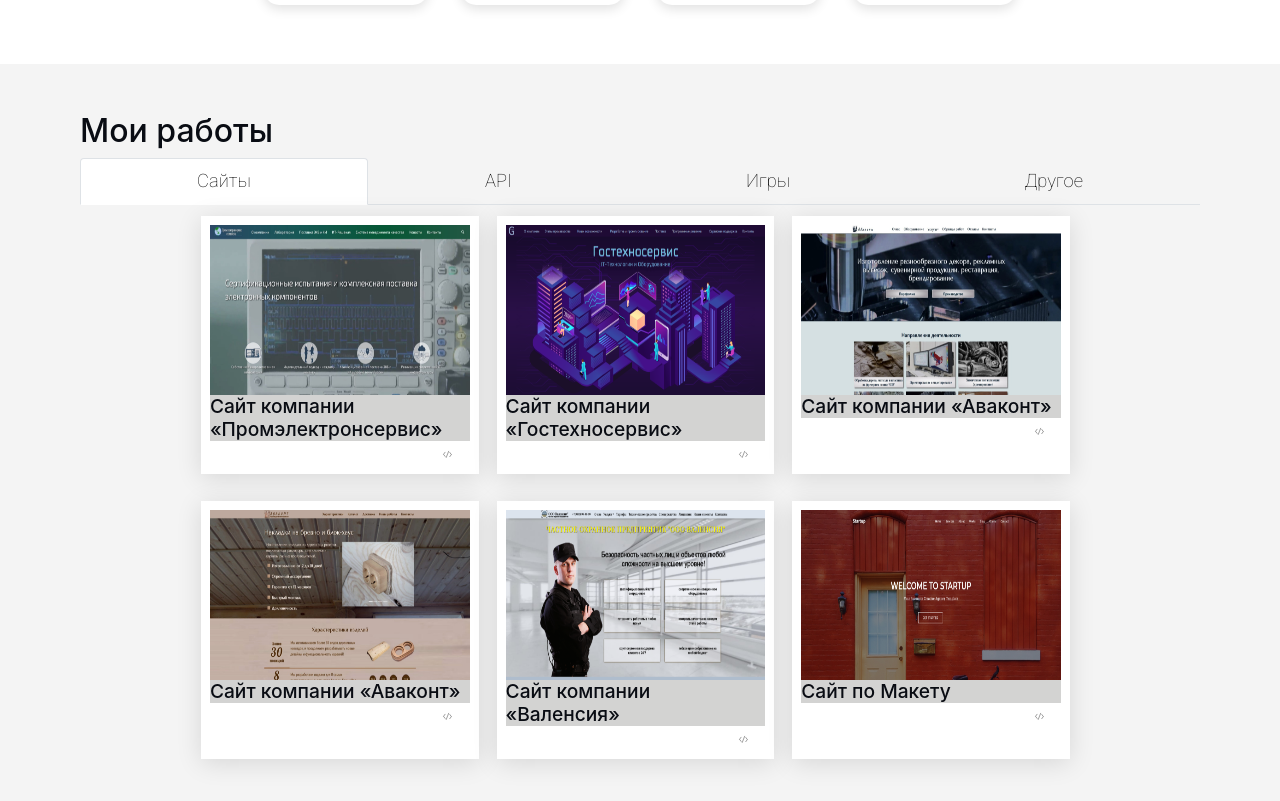
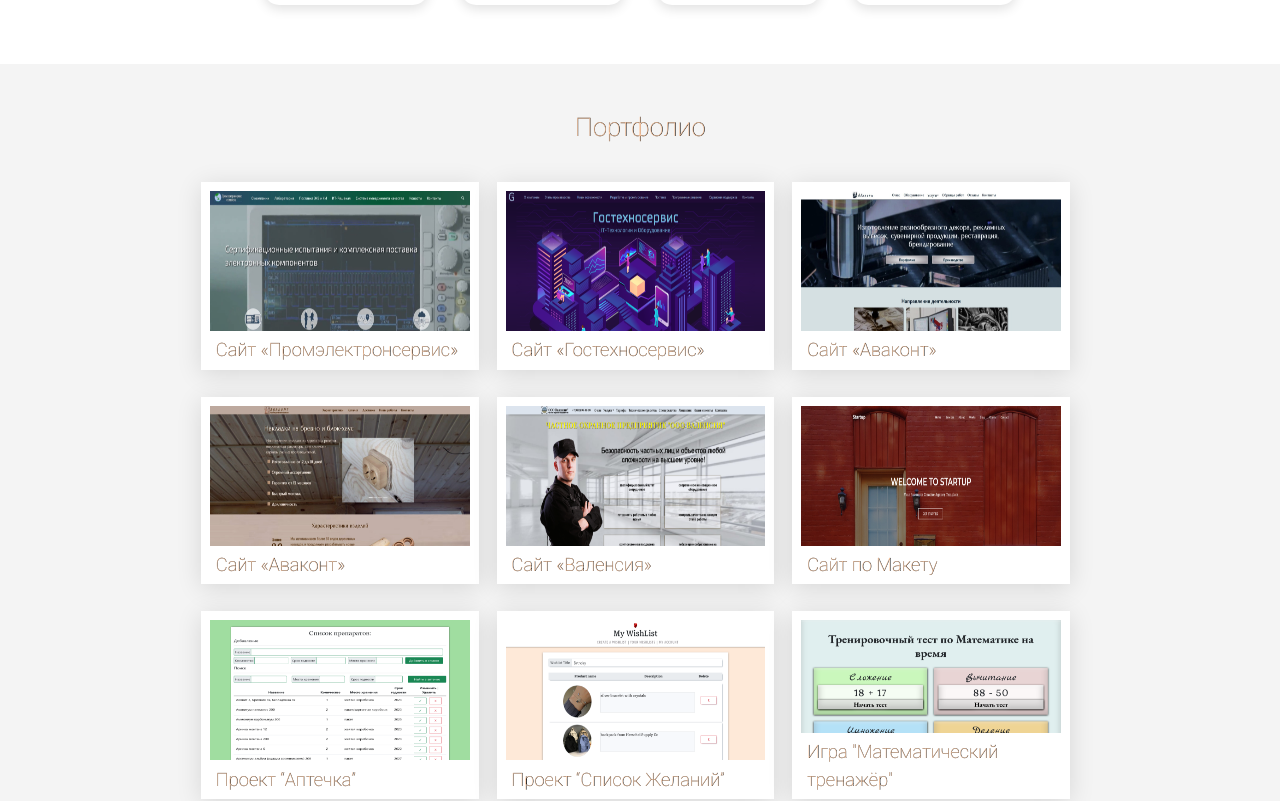
Before and after one commit to AnigalHub/Portfolio, a Nuxt app: page / in a window 1280 px wide. Shown: the part 1025-1826 px from the top of the page. Built offline with nearby package versions, Linux system fonts and the light colour scheme; a web font is replaced by a local one.

Commit message:
изменена верстка по портфолио - не через tabs

```diff
--- a/components/works.vue
+++ b/components/works.vue
@@ -1,25 +1,22 @@
 <template>
   <div id="Works">
     <b-container>
-      <h2>Мои работы</h2>
-      <b-tabs fill>
-        <b-tab v-for="(works,index) in AllWorks" :key="index" :title="works.name" >
+      <h1>Портфолио</h1>
+<!--      <b-tabs fill>-->
+<!--        <div v-for="(works,index) in Works" :key="index" :title="works.name" >-->
             <div class="flex-container">
-              <div v-for="(work,index) in works.Works" :key="index">
+              <div v-for="(work,index) in Works" :key="index">
                 <img :src="work.src" :alt="work.alt" @click="showModal(work)"/>
-                <h4>{{work.name_company}}</h4>
-                <b-row>
-                  <b-col>
-                    <p class="text_works"><b>Технологии:</b><br>{{work.tecnology}}</p>
-                  </b-col>
-                  <b-col cols="2">
-                    <a :href="work.url" target="_blank"> <component :is="svg"></component></a>
-                  </b-col>
-                </b-row>
+                <div class="work">
+                  <div class="name_works">
+                    <p class="name">{{work.name_company}}</p>
+                    <p class="text_works">{{work.tecnology}}</p>
+                  </div>
+                </div>
               </div>
             </div>
-          </b-tab>
-      </b-tabs>
+<!--          </div>-->
+<!--      </b-tabs>-->
       <b-modal ref="modalWork" id="img" size="xl" :title="SelectedWorks.name_company" centered hide-footer>
         <img :src="SelectedWorks.main_src" :alt="SelectedWorks.alt"/>
       </b-modal>
@@ -39,15 +36,12 @@
               src:'',
               alt:'',
             },
-            AllWorks:[
-              {
-                name:'Сайты',
                 Works:[
                   {
                     main_src:'./prom.jpg',
                     src:'./home_prom.jpg',
                     alt:'Промэлектронсервис',
-                    name_company:'Сайт компании «Промэлектронсервис»',
+                    name_company:'Сайт «Промэлектронсервис»',
                     tecnology:'HTML, CSS, Bootstrap, PHP.',
                     url:'https://github.com/AnigalHub/Promelectronservice'
                   },
@@ -55,7 +49,7 @@
                     main_src:'./gts.jpg',
                     src:'./home_gts.png',
                     alt:'Гостехносервис',
-                    name_company:'Сайт компании «Гостехносервис»',
+                    name_company:'Сайт «Гостехносервис»',
                     tecnology:'Vue.js, BootstrapVue, Sass.',
                     url:"https://github.com/AnigalHub/Gts"
                   },
@@ -63,15 +57,15 @@
                     main_src:'./priamyeruki.jpg',
                     src:'./home_priamyeruki.jpg',
                     alt:'Прямые_руки',
-                    name_company:'Сайт компании «Аваконт»',
-                    tecnology:'Vue.js (BootstrapVue, VueRouter), Sass, Express.js.',
+                    name_company:'Сайт «Аваконт»',
+                    tecnology:'Vue.js, Sass, Express.js.',
                     url:'https://github.com/AnigalHub/Priamyeruki'
                   },
                   {
                     main_src:'./avacont.jpg',
                     src:'./home_avacont.jpg',
                     alt:'Аваконт',
-                    name_company:'Сайт компании «Аваконт»',
+                    name_company:'Сайт «Аваконт»',
                     tecnology:'Vue.js, JavaScript, HTML, Sass, Express.js.',
                     url:'https://github.com/AnigalHub/Avacont'
                   },
@@ -79,7 +73,7 @@
                     main_src:'./valencia.png',
                     src:'./home_valencia.png',
                     alt:'Валенсия',
-                    name_company:'Сайт компании «Валенсия»',
+                    name_company:'Сайт «Валенсия»',
                     tecnology:'Nuxt.js, BootstrapVue, HTML, Sass.',
                     url: 'https://github.com/AnigalHub/Valencia'
                   },
@@ -90,12 +84,7 @@
                     name_company:'Сайт по Макету',
                     tecnology:'Vue.js, BootstrapVue, HTML, Sass.',
                     url:'https://github.com/AnigalHub/PixelPerfect'
-                  }
-                ],
-              },
-              {
-                name:'API',
-                Works:[
+                  },
                   {
                     main_src:'./main_api.png',
                     src:'/api.png',
@@ -111,12 +100,7 @@
                     name_company:'Проект “Список Желаний”',
                     tecnology:'Node.js, Express.js, Vue.js, BootstrapVue, PostgreSQL.',
                     url:'https://github.com/AnigalHub/WishList'
-                  }
-                ],
-              },
-              {
-                name:'Игры',
-                Works:[
+                  },
                   {
                     main_src:'./main_training.jpg',
                     src:'./training.png',
@@ -141,11 +125,6 @@
                     tecnology:'Vue.js, JavaScript, Drag and Drop, Sass. ',
                     url:'https://github.com/AnigalHub/SvgGames'
                   },
-                ],
-              },
-              {
-                name:'Другое',
-                Works:[
                   {
                     main_src:'./main.jpg',
                     src:'/parser.jpg',
@@ -158,7 +137,7 @@
                     main_src:'./main_TestTask.png',
                     src:'/TestTask.png',
                     alt:'TestTask',
-                    name_company:'Страничка с добавлением элементов',
+                    name_company:'Страница продажи товаров',
                     tecnology:'Nuxt.js, Vuex, Sass.',
                     url:'https://github.com/AnigalHub/TestTask'
                   },
@@ -187,8 +166,6 @@
                     tecnology:'Vue.js (Vuex, VueRouter, BootstrapVue).',
                     url:'https://github.com/AnigalHub/TestBis'
                   },
-                ]
-              },
             ],
           }
         },
@@ -227,5 +204,7 @@
   }
 </style>
 <style lang="scss" scoped>
-
+.text_works{
+  color: white;
+}
 </style>
```
